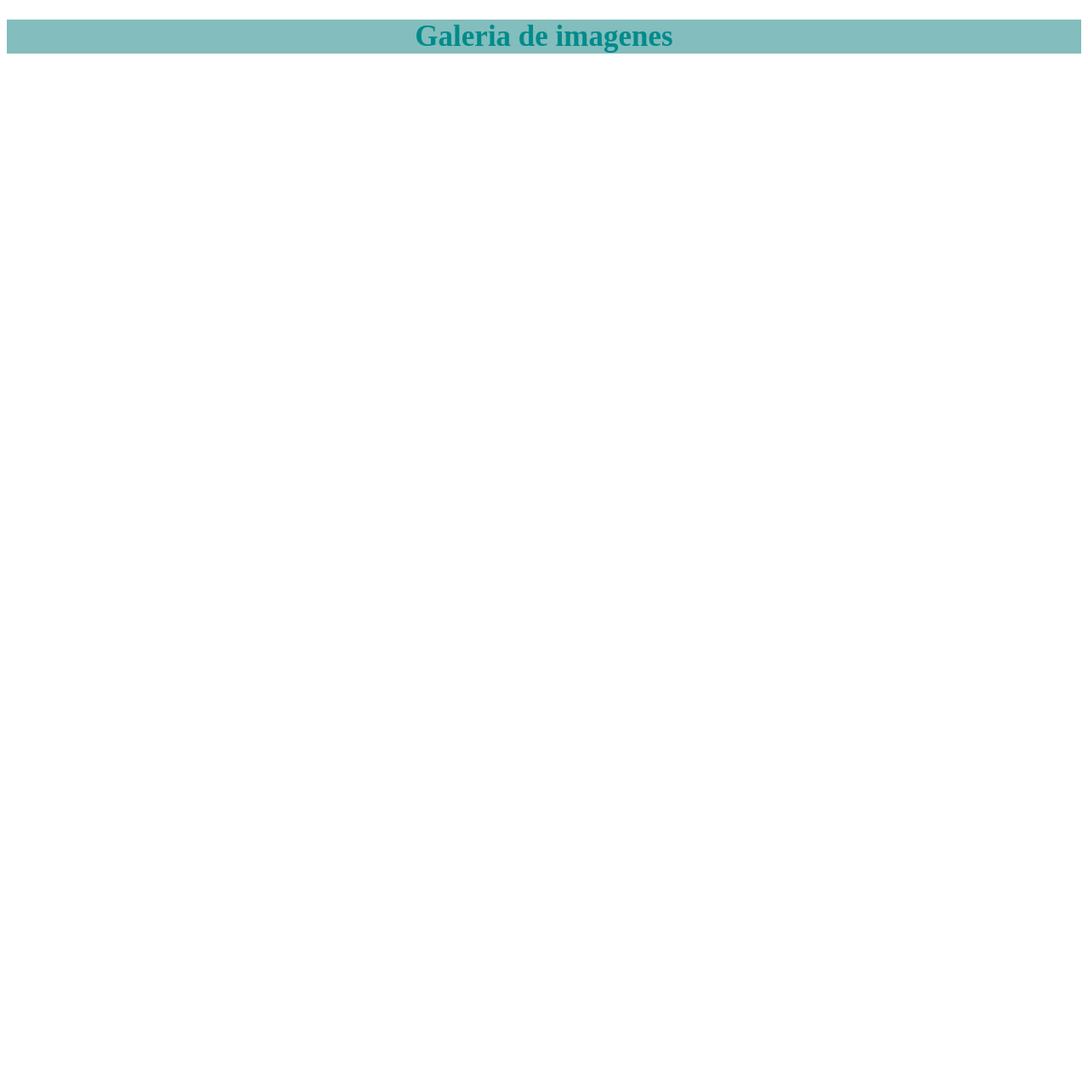
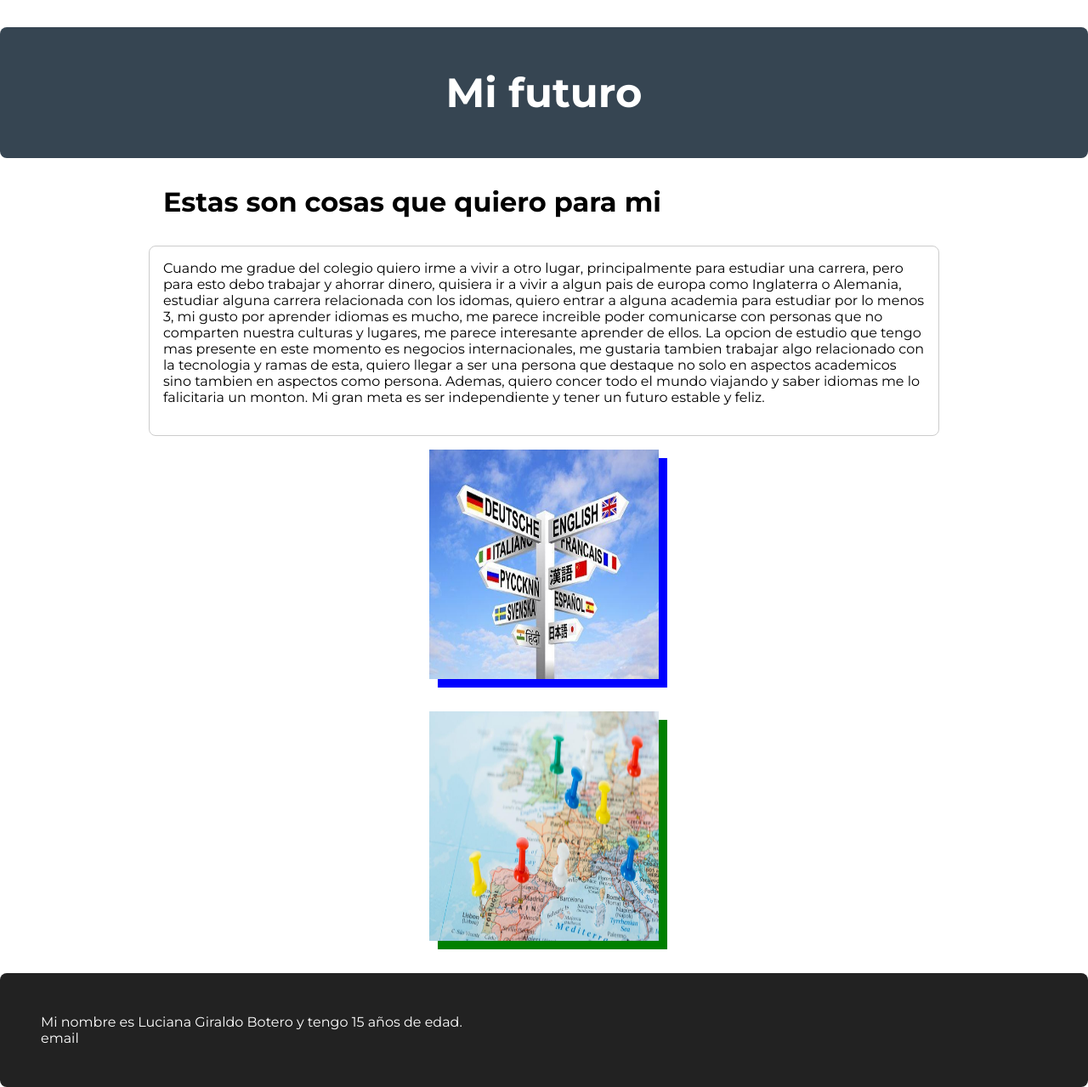
Before and after one commit to luciana-giraldob/html-, a website: page index.html in a window 1280 px wide. Shown: the whole page at 85% size. Before the commit the page ends 800 px from the top, so only its background shows below. Drawn offline with Linux system fonts and the light colour scheme.

Commit message:
ACUMULATIVA

```diff
--- /dev/null
+++ b/TAREAS/Tareapendiente.css
@@ -0,0 +1,6 @@
+h1 {
+  color: darkcyan;
+  font-size: 35px;
+  text-align: center;
+  background-color: rgb(131, 189, 189);
+}
--- a/index.html
+++ b/index.html
@@ -1,11 +1,49 @@
 <!DOCTYPE html>
-<html lang="en">
+<html>
   <head>
-    <meta charset="UTF-8" />
+    <meta charset="utf-8" />
+    <link rel="preconnect" href="https://fonts.googleapis.com" />
+    <link rel="preconnect" href="https://fonts.gstatic.com" crossorigin />
+    <link
+      href="https://fonts.googleapis.com/css2?family=Montserrat:wght@400;700&display=swap"
+      rel="stylesheet"
+    />
     <link rel="stylesheet" href="style.css" />
+    <title>Evaluación acumulativa</title>
   </head>
 
+  <header>
+    <h1>Mi futuro</h1>
+  </header>
   <body>
-    <h1>Galeria de imagenes</h1>
+    <h3>Estas son cosas que quiero para mi</h3>
+    <p>
+      Cuando me gradue del colegio quiero irme a vivir a otro lugar,
+      principalmente para estudiar una carrera, pero para esto debo trabajar y
+      ahorrar dinero, quisiera ir a vivir a algun pais de europa como Inglaterra
+      o Alemania, estudiar alguna carrera relacionada con los idomas, quiero
+      entrar a alguna academia para estudiar por lo menos 3, mi gusto por
+      aprender idiomas es mucho, me parece increible poder comunicarse con
+      personas que no comparten nuestra culturas y lugares, me parece
+      interesante aprender de ellos. La opcion de estudio que tengo mas presente
+      en este momento es negocios internacionales, me gustaria tambien trabajar
+      algo relacionado con la tecnologia y ramas de esta, quiero llegar a ser
+      una persona que destaque no solo en aspectos academicos sino tambien en
+      aspectos como persona. Ademas, quiero concer todo el mundo viajando y
+      saber idiomas me lo falicitaria un monton. Mi gran meta es ser
+      independiente y tener un futuro estable y feliz.
+      <br /><br />
+    </p>
   </body>
+  <img id="idiomas" src="IMAGENES/idiomas.jpg" width="270" height="270" />
+  <br />
+  <br />
+  <img id="mapa" src="IMAGENES/mapa.jpg" width="270" height="270" />
+  <br />
+  <br />
+  <footer>
+    Mi nombre es Luciana Giraldo Botero y tengo 15 años de edad.
+    <br />
+    <a href="mailto:luciana.giraldobotero@gmail.com">email</a>
+  </footer>
 </html>
--- a/style.css
+++ b/style.css
@@ -1,6 +1,107 @@
-h1 {
-  color: darkcyan;
-  font-size: 35px;
+html {
+  font-family: "Montserrat", sans-serif;
+}
+
+body {
+  margin: 0;
+  background-color: #ffffff;
+}
+
+header h1 {
+  background-color: #364552;
+  color: white;
+  padding: 3rem 2rem;
+  font-size: 3rem;
   text-align: center;
-  background-color: rgb(131, 189, 189);
+  border-radius: 0.5rem;
 }
+
+h2 {
+  font-size: 2.5rem;
+  width: 70%;
+  margin-left: auto;
+  margin-right: auto;
+}
+
+h3 {
+  font-size: 2rem;
+  width: 70%;
+  margin-left: auto;
+  margin-right: auto;
+}
+
+h4 {
+  font-size: 1.5rem;
+  width: 70%;
+  margin-left: auto;
+  margin-right: auto;
+}
+
+h5 {
+  font-size: 1rem;
+  width: 70%;
+  margin-left: auto;
+  margin-right: auto;
+}
+
+body p {
+  transition: all 0.3s ease;
+  background-color: #fff;
+  margin: 1rem 0;
+  border-radius: 0.5rem;
+  padding: 1rem 1rem;
+  cursor: pointer;
+  border: 1px solid #ccc;
+  width: 70%;
+  margin-left: auto;
+  margin-right: auto;
+}
+
+body p:hover {
+  box-shadow: 0 0.1rem 0.4rem rgba(0, 0, 0, 0.3);
+}
+
+footer {
+  background-color: #222;
+  padding: 3rem;
+  color: white;
+  border-radius: 0.5rem;
+}
+
+footer p {
+  margin: 0;
+}
+
+footer a {
+  transition: color 0.3s ease;
+  color: white;
+  text-decoration: none;
+}
+
+footer a:hover {
+  color: cornflowerblue;
+}
+
+/* Go from zero to full opacity */
+@keyframes fadeEffect {
+  from {
+    opacity: 0;
+  }
+  to {
+    opacity: 1;
+  }
+}
+
+#idiomas {
+  display: block;
+  margin-left: auto;
+  margin-right: auto;
+  filter: drop-shadow(10px 10px blue);
+}
+
+#mapa {
+  display: block;
+  margin-left: auto;
+  margin-right: auto;
+  filter: drop-shadow(10px 10px green);
+}
```
Also changed, not shown: TAREAS/Tareapendiente.html (added, +11 -0 lines), IMAGENES/idiomas.jpg (added), IMAGENES/mapa.jpg (added).
